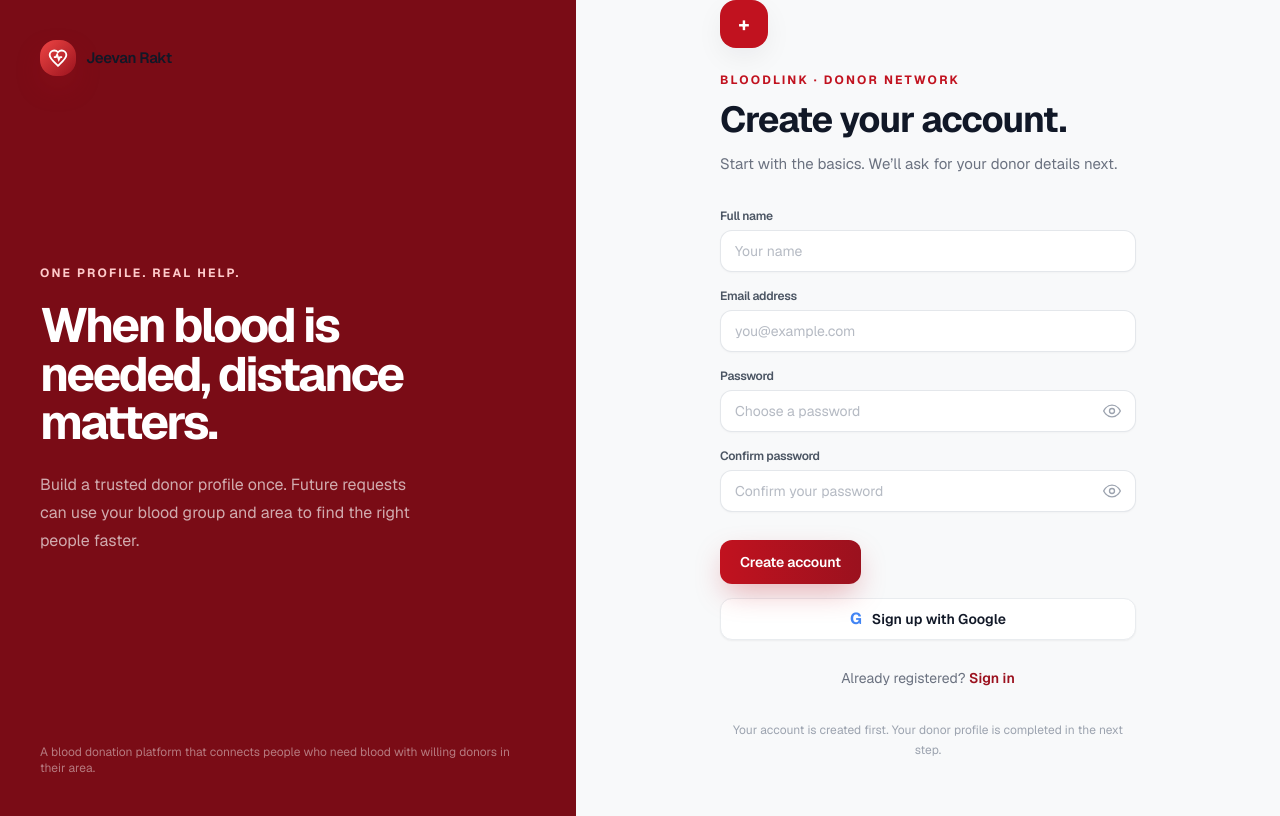
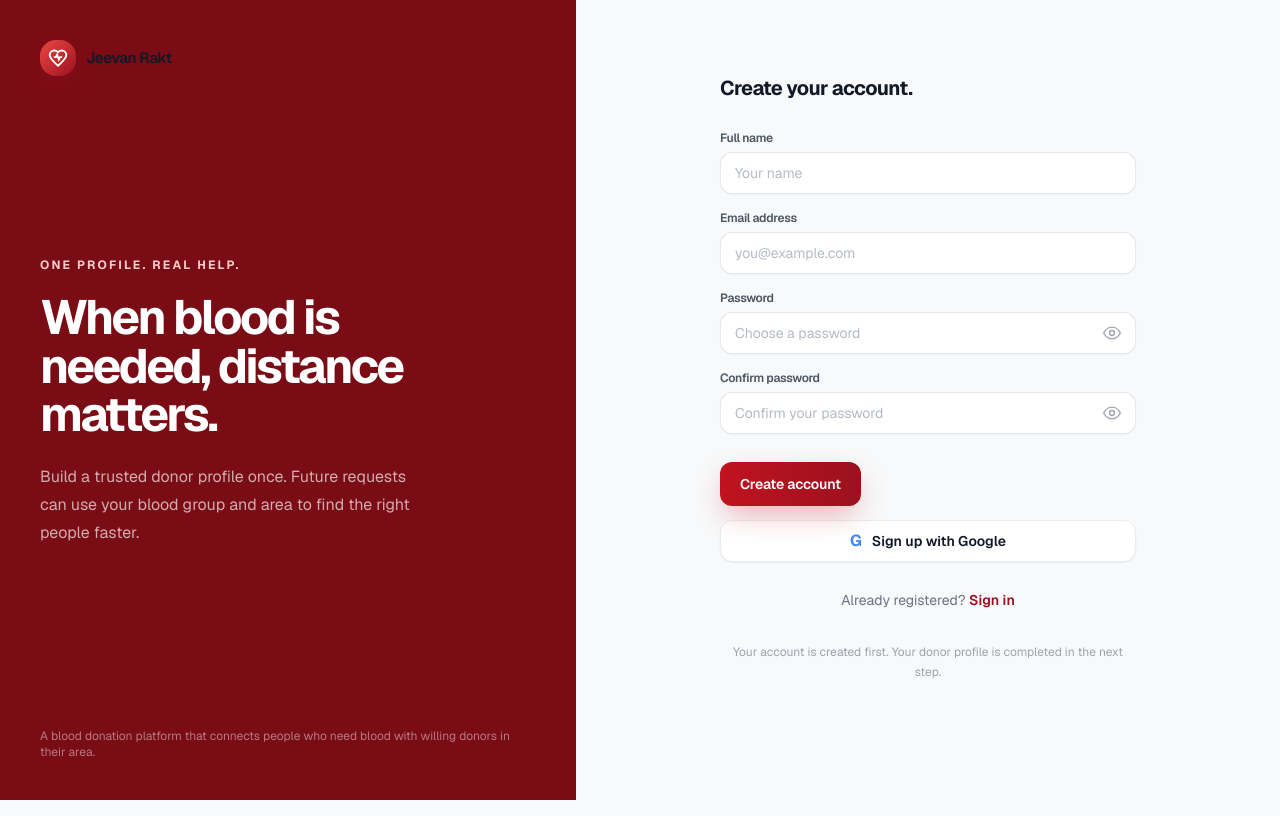
Before and after one commit to johnson-tony/blood_donation, a Next.js app: page /sign-up in a window 1280 px wide. Built offline with nearby package versions, Linux system fonts and the light colour scheme; no server answers.

Commit message:
signup page update

```diff
--- a/components/forms/sign-up-form.tsx
+++ b/components/forms/sign-up-form.tsx
@@ -15,11 +15,8 @@ export function SignUpForm() {
 
   return (
     <div className="mx-auto w-full max-w-md">
-      <div className="mb-8">
-        <div className="mb-6 flex size-12 items-center justify-center rounded-2xl bg-mahogany-600 text-xl font-bold text-white shadow-raised">+</div>
-        <p className="text-xs font-bold uppercase tracking-[0.18em] text-mahogany-600">BloodLink · Donor network</p>
-        <h1 className="mt-3 text-3xl font-bold tracking-[-0.03em] text-ink sm:text-4xl">Create your account.</h1>
-        <p className="mt-3 text-[15px] leading-6 text-ink-muted">Start with the basics. We’ll ask for your donor details next.</p>
+      <div className="mb-4">
+        <h1 className="mt-3 text-xl font-bold tracking-[-0.03em] text-ink">Create your account.</h1>
       </div>
       {state.status === "error" ? <Alert tone="error" title="Couldn’t create your account">{state.message}</Alert> : null}
       <form action={formAction} className="mt-7 space-y-4">
```
